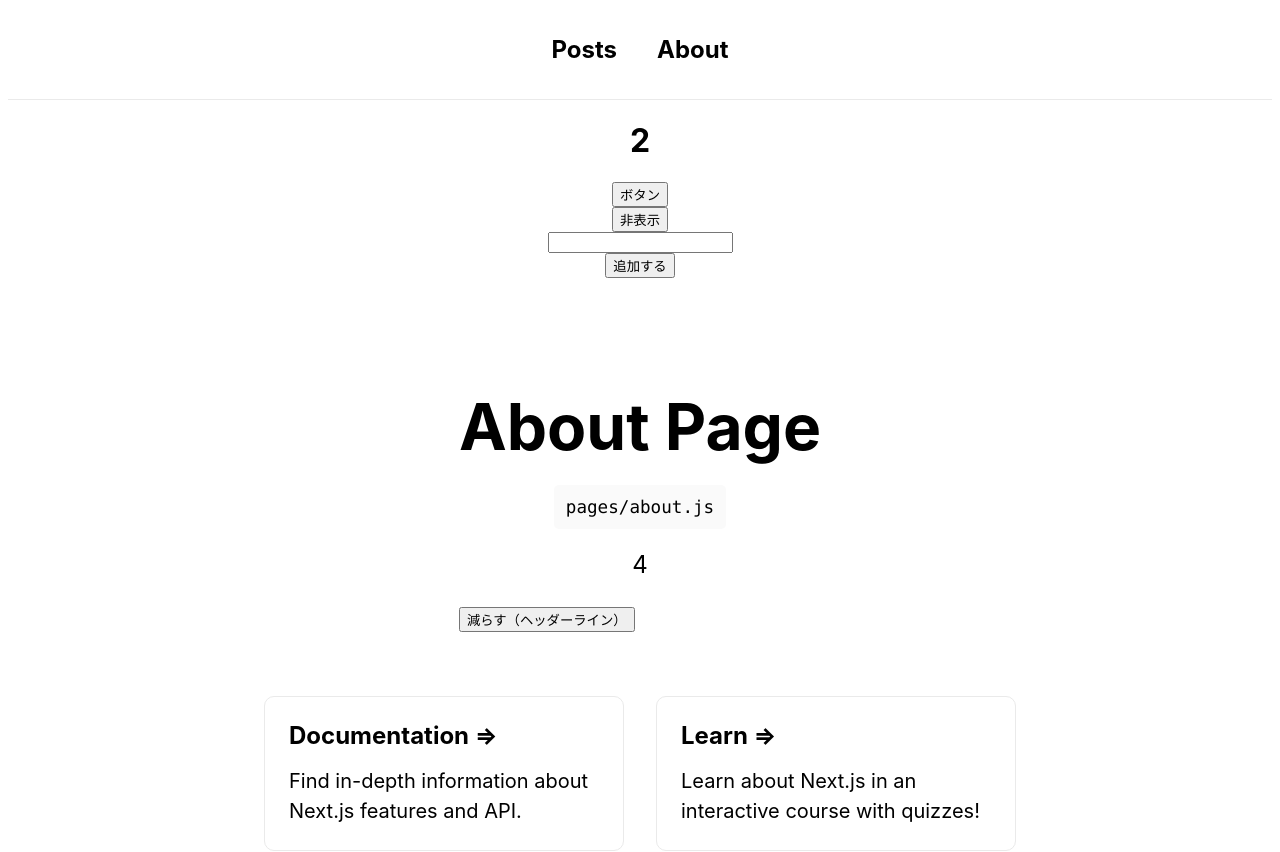
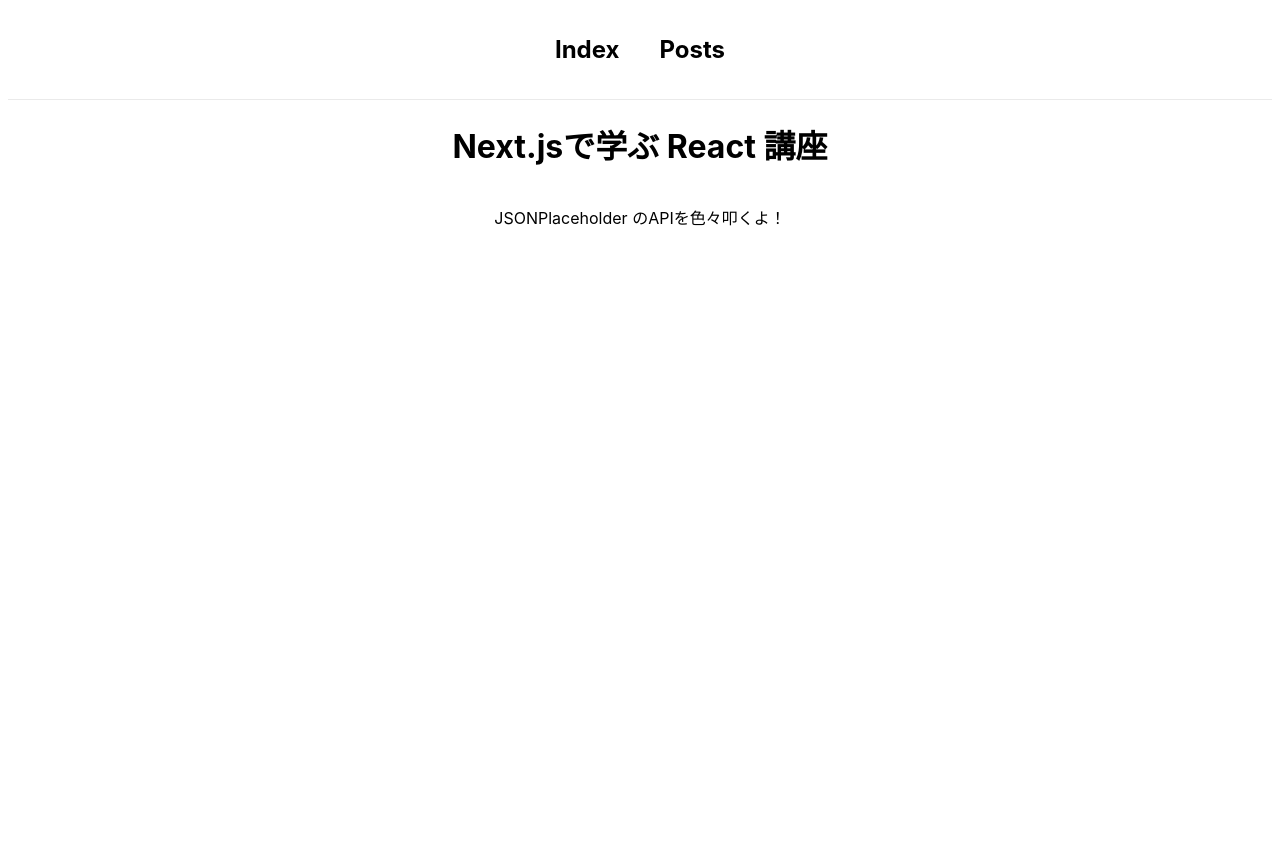
Before and after one commit to TomoyukiMatsuda/Nextjs_practice, a Next.js app: page / in a window 1280 px wide. Shown: the top 852 px of the page. After the commit the page ends 800 px from the top, so only its background shows below. Built offline with nearby package versions, Linux system fonts and the light colour scheme.

Commit message:
Indexページをリファクタリング

```diff
--- a/src/components/Header/index.jsx
+++ b/src/components/Header/index.jsx
@@ -2,8 +2,8 @@ import Link from "next/link";
 import classes from "src/components/Header/Header.module.css";
 
 const NAV_ITEMS = [
+  { href: "/", label: "Index" },
   { href: "/posts", label: "Posts" },
-  { href: "/about", label: "About" },
 ];
 
 export const Header = () => {
--- a/src/pages/index.jsx
+++ b/src/pages/index.jsx
@@ -1,36 +1,16 @@
 import Head from "next/head";
-import { Footer } from "src/components/Footer";
 import { Header } from "src/components/Header";
-import { Main } from "src/components/Main";
 import styles from "src/styles/Home.module.css";
 
-const Index = (props) => {
+const Index = () => {
   return (
     <div className={styles.container}>
-      <Head>
-        <title>About Page</title>
-      </Head>
       <Head>
         <title>Index Page</title>
       </Head>
       <Header />
-
-      {props.isShow ? <h1>{props.doubleCount}</h1> : null}
-      <button onClick={props.handleClick}>ボタン</button>
-      <button onClick={props.handleDisplay}>
-        {props.isShow ? "非表示" : "表示"}
-      </button>
-
-      <input type="text" value={props.text} onChange={props.handleChange} />
-      <button onClick={props.handleAdd}>追加する</button>
-      <ul>
-        {props.array.map((item) => {
-          return <li key={item}>{item}</li>;
-        })}
-      </ul>
-
-      <Main root="about" />
-      <Footer />
+      <h1>Next.jsで学ぶ React 講座</h1>
+      <p>JSONPlaceholder のAPIを色々叩くよ！</p>
     </div>
   );
 };
--- a/src/pages/posts/index.jsx
+++ b/src/pages/posts/index.jsx
@@ -8,7 +8,7 @@ const Home = () => {
   return (
     <div className={styles.container}>
       <Head>
-        <title>Index Page</title>
+        <title>Posts Page</title>
       </Head>
       <Header />
       <Posts />
```
